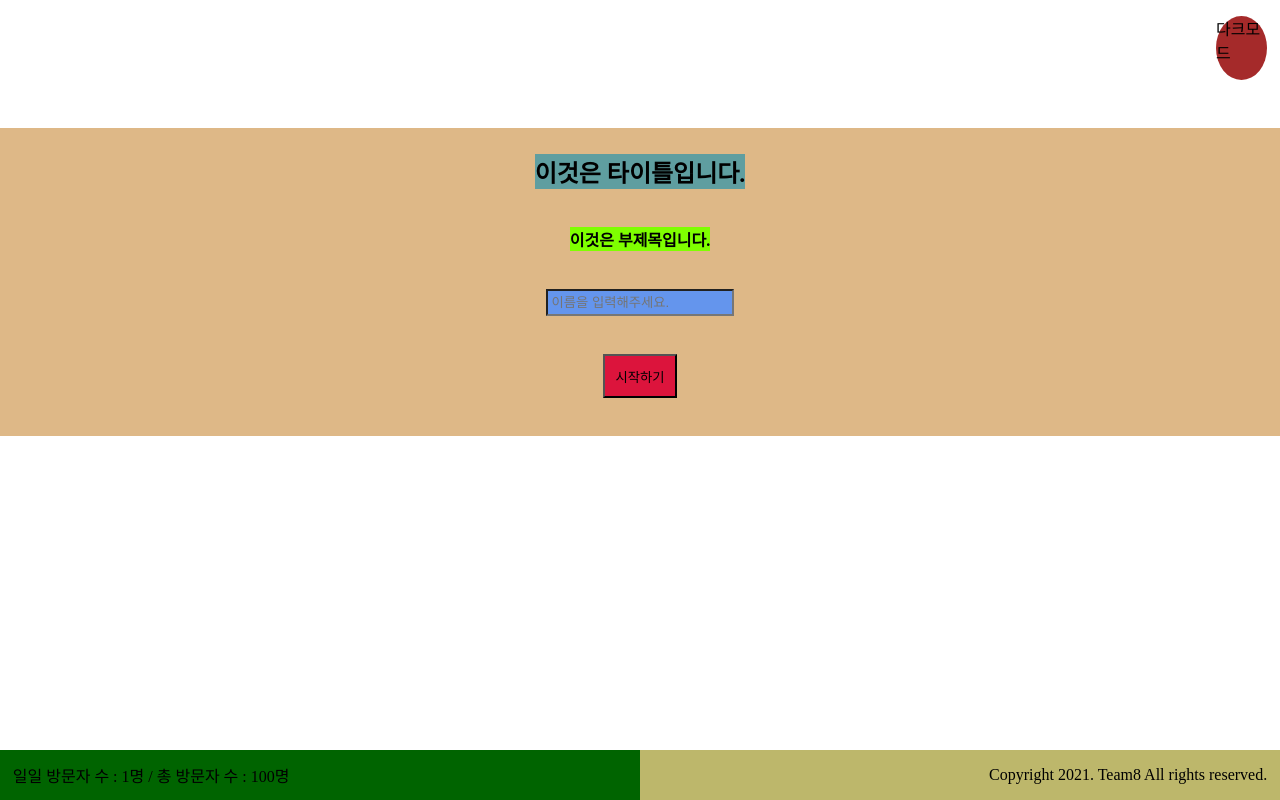
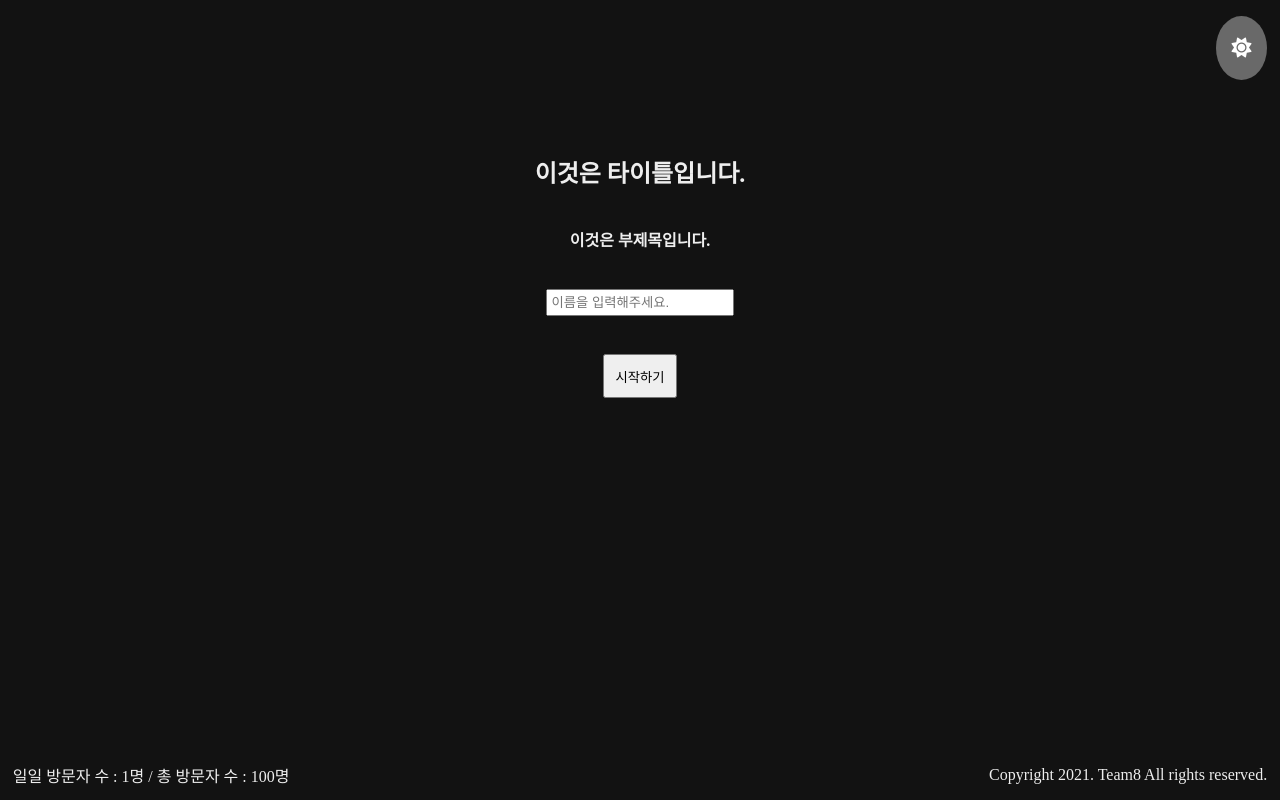
Before and after one commit to qlemql/toyproject_team8, a Flask app: page / in a window 1280 px wide. Run offline with Flask 2, Linux system fonts and the light colour scheme; some libraries are stand-ins or nearby versions.

Commit message:
Add Dark Mode
When click the icon change mode
( dark <---> white )

```diff
--- a/static/css/styles.css
+++ b/static/css/styles.css
@@ -5,14 +5,32 @@
 }
 
 /* Dark Mode */
+
+body {
+  color: #222;
+  background-color: #fff;
+}
+
+body.dark-theme {
+  color: #eee;
+  background-color: #121212;
+}
+
 .dark__mode {
   position: absolute;
   top: 2%;
   right: 1%;
   width: 4%;
   height: 8%;
-  background-color: brown;
+  background-color: dimgrey;
   border-radius: 50%;
+  border: none;
+  color: white;
+  font-size: 20px;
+}
+
+.dark__mode .moon {
+  display: none;
 }
 
 /*  Main  */
@@ -23,32 +41,28 @@
   justify-content: center;
   align-items: center;
   flex-direction: column;
-  background-color: burlywood;
+
   margin-top: 10%;
 }
 
 .title {
-  background-color: cadetblue;
   width: auto;
   height: 100%;
   margin-top: 2%;
 }
 
 .subtitle {
-  background-color: chartreuse;
   width: auto;
   height: 100%;
 }
 
 .name {
-  background-color: cornflowerblue;
   width: auto;
   height: 100%;
   padding: 0.3%;
 }
 
 .start {
-  background-color: crimson;
   width: auto;
   height: 100%;
   padding: 0.8%;
@@ -65,7 +79,6 @@
 /* Footer */
 
 .footer {
-  background-color: darkgray;
   width: 100%;
   height: auto;
   display: flex;
@@ -81,7 +94,7 @@
   align-items: center;
   width: 100%;
   height: 50px;
-  background-color: darkgreen;
+
   padding: 1%;
 }
 
@@ -91,6 +104,6 @@
   align-items: center;
   width: 100%;
   height: 50px;
-  background-color: darkkhaki;
+
   padding: 1%;
 }
--- a/static/js/index.js
+++ b/static/js/index.js
@@ -0,0 +1,36 @@
+
+// dark mode
+const btn = document.querySelector('.dark__mode');
+const currentTheme = localStorage.getItem('theme');
+
+if (currentTheme == 'dark') {
+    document.body.classList.add("dark-theme");
+}
+
+btn.addEventListener('click', function() {
+    document.body.classList.toggle("dark-theme");
+    let theme = 'light';
+    if (document.body.classList.contains('dark-theme')) {
+        theme = 'dark';
+    }
+    localStorage.setItem('theme', theme);
+})
+
+
+// fontAwesome icon change
+btn.onclick = function() {
+    btn.classList.toggle('active');
+
+    const iconSun = document.querySelector('.sun');
+    const iconMoon = document.querySelector('.moon');
+    iconSun.style.justifyContent = 'center';
+    iconMoon.style.justifyContent = 'center';
+
+    if (iconMoon.style.display == 'flex') {
+        iconSun.style.display = 'flex';
+        iconMoon.style.display = 'none';
+    } else {
+        iconMoon.style.display = 'flex';
+        iconSun.style.display = 'none';
+    }
+}
--- a/templates/index.html
+++ b/templates/index.html
@@ -3,14 +3,16 @@
 <head>
     <meta charset="UTF-8">
     <link rel="stylesheet" href="../static/css/styles.css">
+    <script src="https://kit.fontawesome.com/74ac6a490e.js" crossorigin="anonymous"></script>
     <title>Title</title>
 </head>
-<body>
+<body class="dark-theme || light-theme">
 
 <!-- dark mode -->
-<div class="dark__mode">
-    <span>다크모드</span>
-</div>
+<button class="dark__mode">
+    <i class="fas fa-sun sun"></i>
+    <i class="fas fa-moon moon"></i>
+</button>
 
 <!-- main section -->
 <section class="section">
@@ -47,5 +49,7 @@
 
 </footer>
 
+
+<script src="/static/js/index.js"></script>
 </body>
 </html>
```
